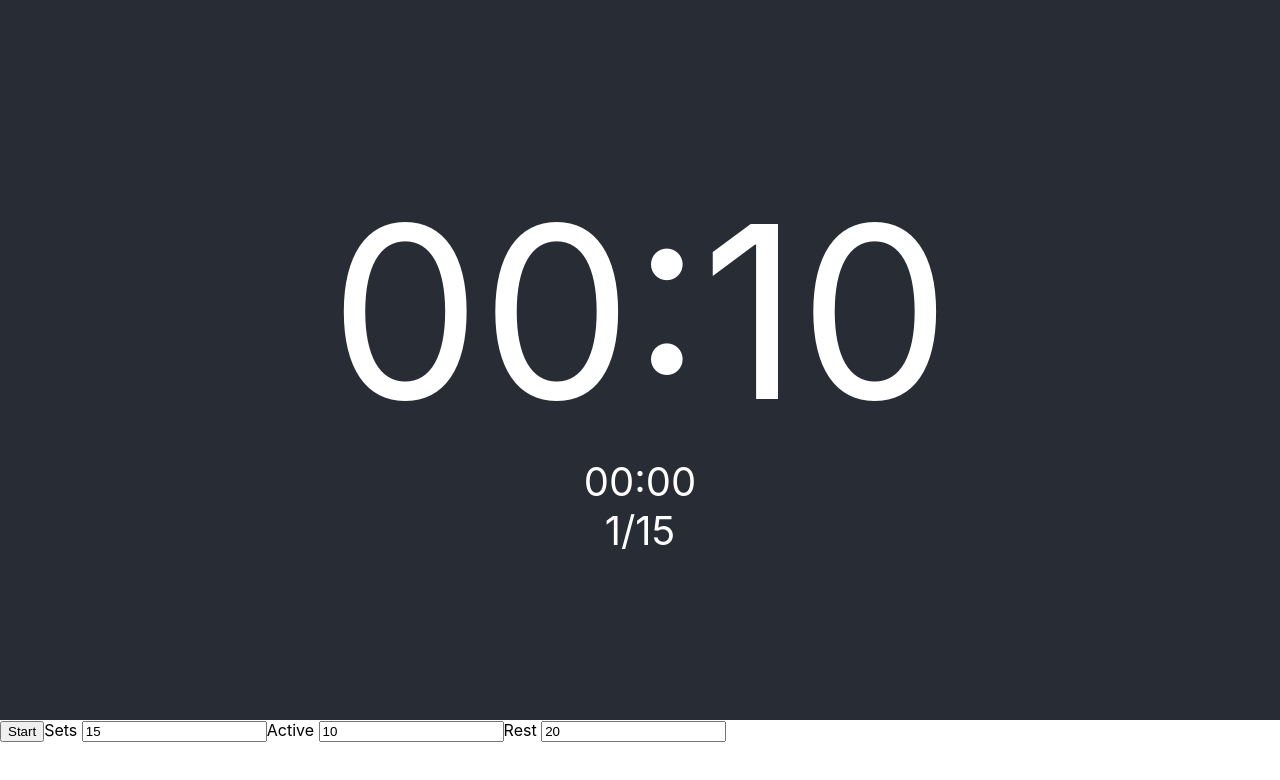
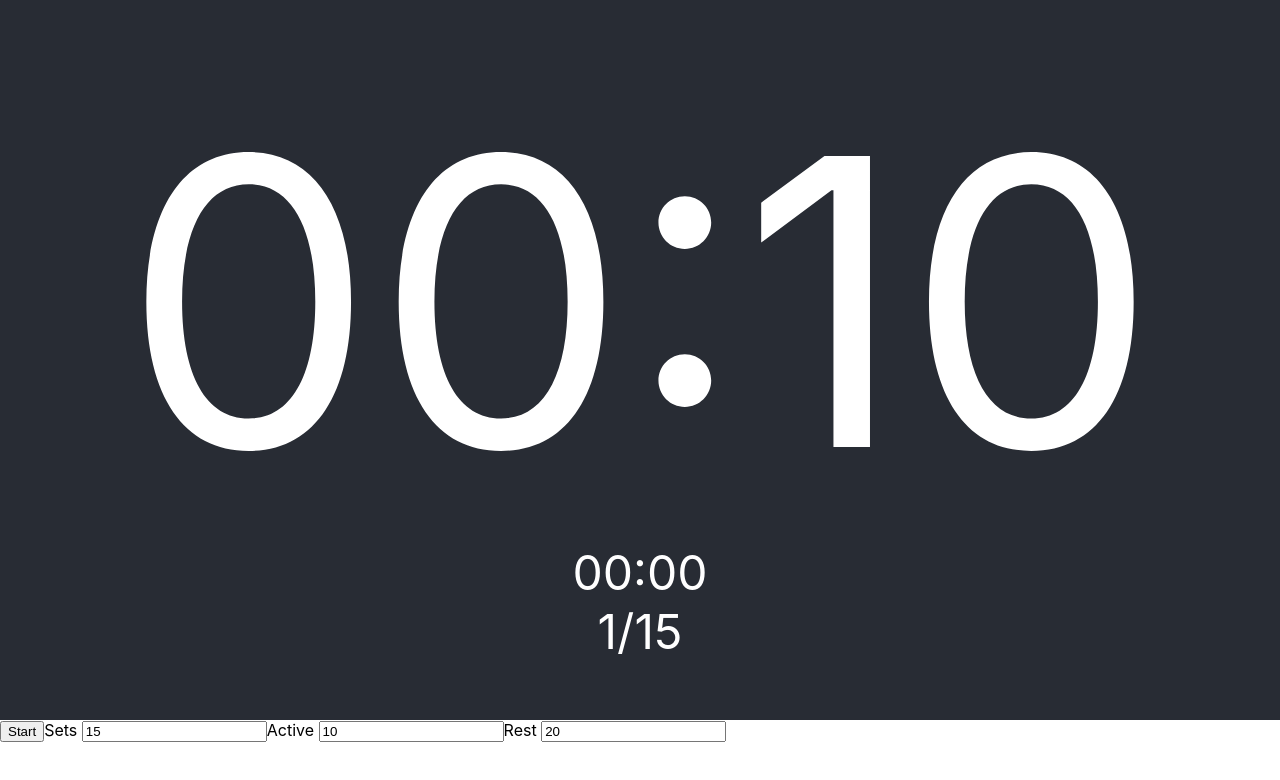
Before and after one commit to matthewwoodruff/calitimer, a React (Create React App) app: page / in a window 1280 px wide. Shown: the top 780 px of the page. Built offline with nearby package versions, Linux system fonts and the light colour scheme.

Commit message:
Make text larger

```diff
--- a/src/App.css
+++ b/src/App.css
@@ -9,11 +9,11 @@
 }
 
 .Time {
-  font-size: 30vmin;
+  font-size: 50vmin;
 }
 
 .Set {
-  font-size: 5vmin;
+  font-size: 6vmin;
 }
 
 .Active {
--- a/src/App.tsx
+++ b/src/App.tsx
@@ -87,11 +87,8 @@ function App() {
     }, [running, status])
 
     const toggle = () => {
-        if (inActivity) {
-            stop();
-        } else {
-            setRunning(true);
-        }
+        if (inActivity) stop();
+        else setRunning(true);
     }
 
     const updateActivity = (activity: Activity) => {
```
